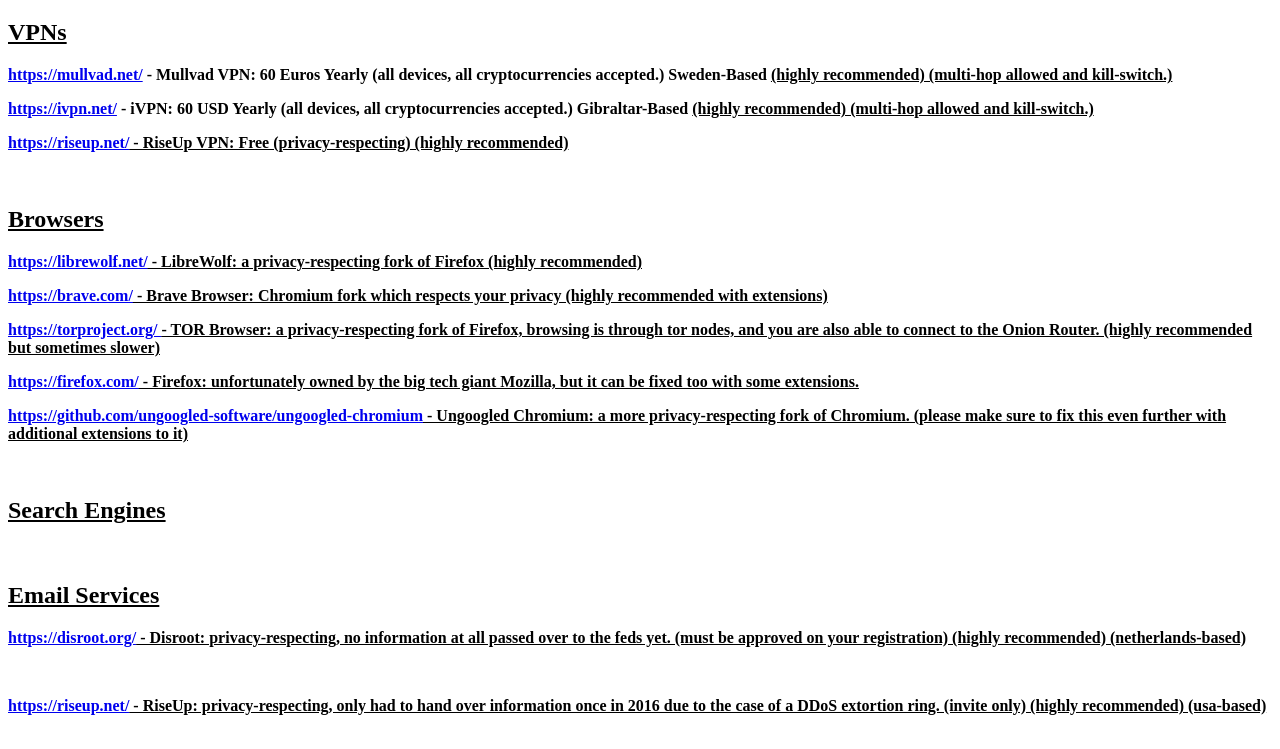
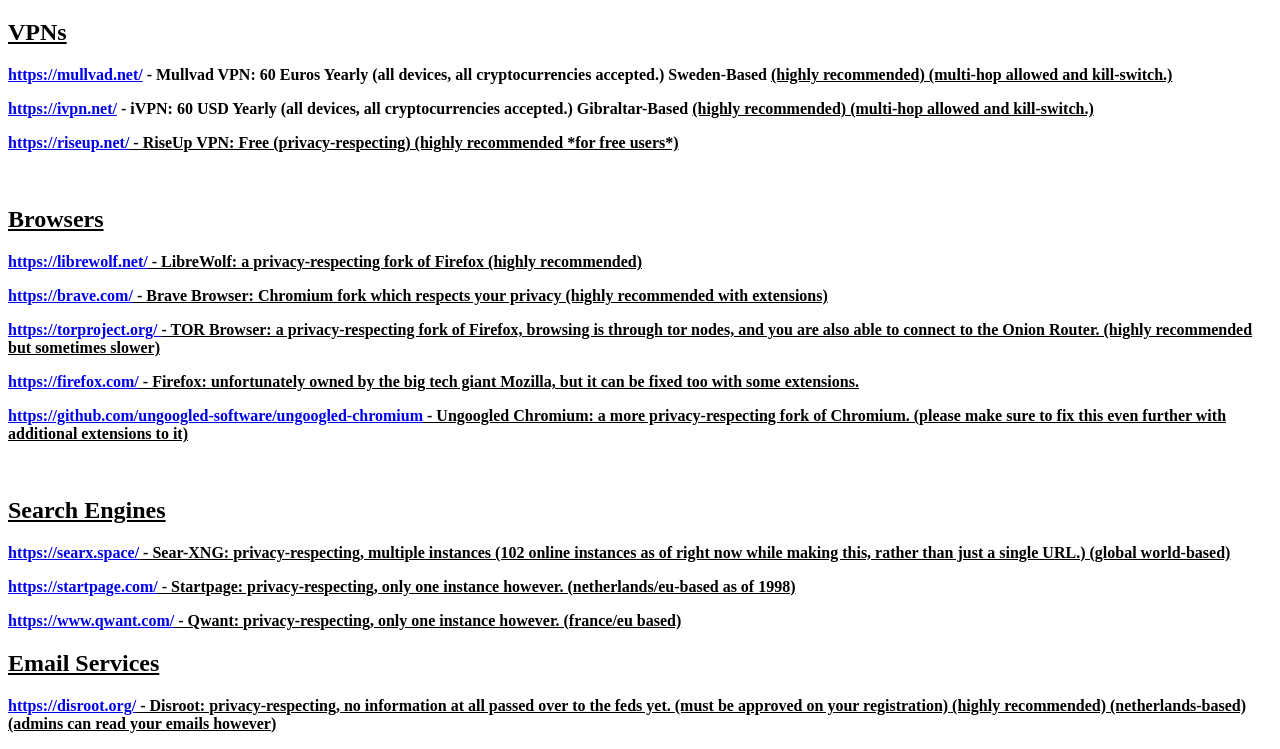
Before and after one commit to racismlife/racismlife.github.io, a plain HTML site: page index.html in a window 1280 px wide. Shown: the part 47-796 px from the top of the page. Drawn offline with Linux system fonts and the light colour scheme.

Commit message:
Update index.html

```diff
--- a/index.html
+++ b/index.html
@@ -2,7 +2,7 @@
 <h2><span style="text-decoration: underline;"><strong>VPNs</strong></span></h2>
 <p><strong><a href="https://mullvad.net/">https://mullvad.net/</a> - Mullvad VPN: 60 Euros Yearly (all devices, all cryptocurrencies accepted.) Sweden-Based <span style="text-decoration: underline;">(highly recommended) (multi-hop allowed and kill-switch.)</span><br /></strong></p>
 <p><strong><a href="https://mullvad.net/">https://ivpn.net/</a> - i</strong><strong>VPN: 60 USD Yearly (all devices, all cryptocurrencies accepted.) Gibraltar-Based <span style="text-decoration: underline;">(highly recommended) (multi-hop allowed and kill-switch.)</span><br /></strong></p>
-<p><strong><span style="text-decoration: underline;"><a href="https://riseup.net/">https://riseup.net/</a> - RiseUp VPN: Free (privacy-respecting) (highly recommended)</span></strong></p>
+<p><strong><span style="text-decoration: underline;"><a href="https://riseup.net/">https://riseup.net/</a> - RiseUp VPN: Free (privacy-respecting) (highly recommended *for free users*)</span></strong></p>
 <p>&nbsp;</p>
 <h2><span style="text-decoration: underline;"><strong>Browsers</strong></span></h2>
 <p><span style="text-decoration: underline;"><strong><a href="https://librewolf.net/">https://librewolf.net/</a> - LibreWolf: a privacy-respecting fork of Firefox (highly recommended)</strong></span></p>
@@ -11,12 +11,13 @@
 <p><span style="text-decoration: underline;"><strong><a href="https://firefox.com/">https://firefox.com/</a> - Firefox: unfortunately owned by the big tech giant Mozilla, but it can be fixed too with some extensions.</strong></span></p>
 <p><span style="text-decoration: underline;"><strong><a href="https://github.com/ungoogled-software/ungoogled-chromium">https://github.com/ungoogled-software/ungoogled-chromium</a> - Ungoogled Chromium: a more privacy-respecting fork of Chromium. (please make sure to fix this even further with additional extensions to it)<br /></strong></span></p>
 <p>&nbsp;</p>
-<h2><span style="text-decoration: underline;"><strong>Search Engines<br /></strong></span></h2>
-<p>&nbsp;</p>
+<h2><span style="text-decoration: underline;"><strong>Search Engines</strong></span></h2>
+<p><span style="text-decoration: underline;"><strong><a href="https://searx.space/">https://searx.space/</a> - Sear-XNG: privacy-respecting, multiple instances (102 online instances as of right now while making this, rather than just a single URL.) (global world-based)<br /></strong></span></p>
+<p><span style="text-decoration: underline;"><strong><a href="https://startpage.com/">https://startpage.com/</a> - Startpage: privacy-respecting, only one instance however. (netherlands/eu-based as of 1998)</strong></span></p>
+<p><span style="text-decoration: underline;"><strong><a href="https://www.qwant.com/">https://www.qwant.com/</a> - Qwant: privacy-respecting, only one instance however. (france/eu based)<br /></strong></span></p>
 <h2><span style="text-decoration: underline;"><strong>Email Services<br /></strong></span></h2>
-<p><span style="text-decoration: underline;"><strong><a href="https://disroot.org/">https://disroot.org/</a> - Disroot: privacy-respecting, no information at all passed over to the feds yet. (must be approved on your registration) (highly recommended) (netherlands-based)</strong></span></p>
-<p>&nbsp;</p>
-<p><span style="text-decoration: underline;"><strong><a href="https://riseup.net/">https://riseup.net/</a> - RiseUp: privacy-respecting, only had to hand over information once in 2016 due to the case of a DDoS extortion ring. (invite only) (highly recommended) (usa-based)</strong></span></p>
-<p>&nbsp;</p>
+<p><span style="text-decoration: underline;"><strong><a href="https://disroot.org/">https://disroot.org/</a> - Disroot: privacy-respecting, no information at all passed over to the feds yet. (must be approved on your registration) (highly recommended) (netherlands-based) (admins can read your emails however)</strong></span></p>
+<p><span style="text-decoration: underline;"><strong><a href="https://riseup.net/">https://riseup.net/</a> - RiseUp: privacy-respecting, only had to hand over information once in 2016 due to the case of a DDoS extortion ring. (invite only) (highly recommended) (usa-based) (admins can read your emails however, but only if you decide to not encrypt it via the settings.)<br /></strong></span></p>
+<p><span style="text-decoration: underline;"><strong><a href="https://ock.li/">https://cock.li/</a> - cock.li: privacy-respecting, funny domains, but they have had to hand over information before. (invite only) (romania based) (admins can read your emails however)<br /></strong></span></p>
 <p>&nbsp;</p>
 <h2><span style="text-decoration: underline;"><strong>Browsers</strong></span></h2>
```
